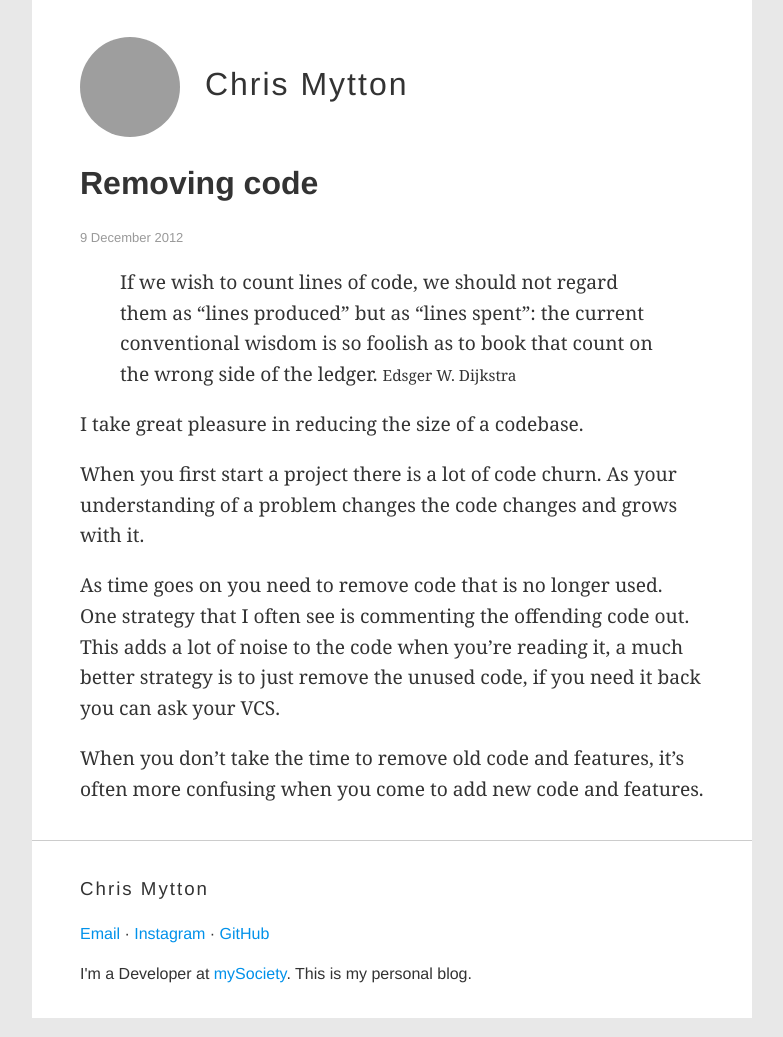
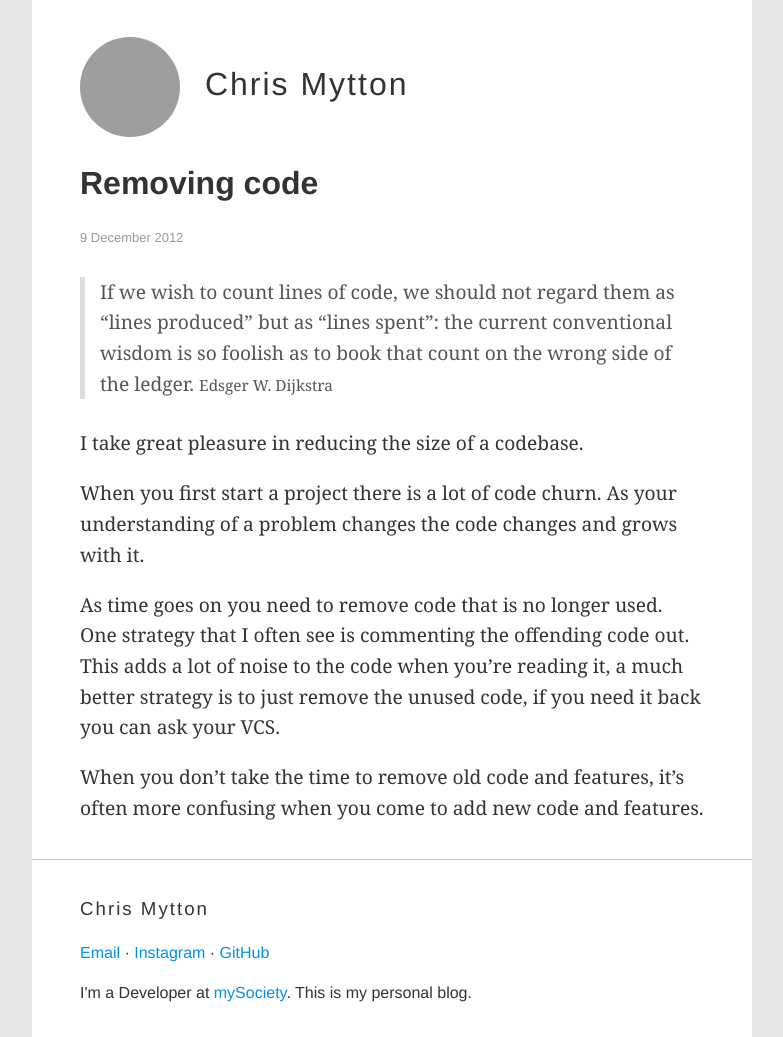
Before and after one commit to chrismytton/chrismytton.github.io, a Jekyll site: the page built from _posts/2012-12-09-removing-code.markdown, in a window 1280 px wide. Shown: the whole page, without its empty margins (248-1031 px from the left). Built offline with Jekyll 4.4.1, drawn with Linux system fonts in a browser that asks for light colours; grey boxes are pictures that could not be loaded.

Commit message:
Styling for blockquotes

```diff
--- a/_sass/_theme.scss
+++ b/_sass/_theme.scss
@@ -77,3 +77,10 @@ pre > code {
     font-family: $font-stack;
   }
 }
+
+blockquote {
+  margin: 1.5em 0;
+  border-left: 5px solid #ddd;
+  padding-left: 15px;
+  color: #555;
+}
```
